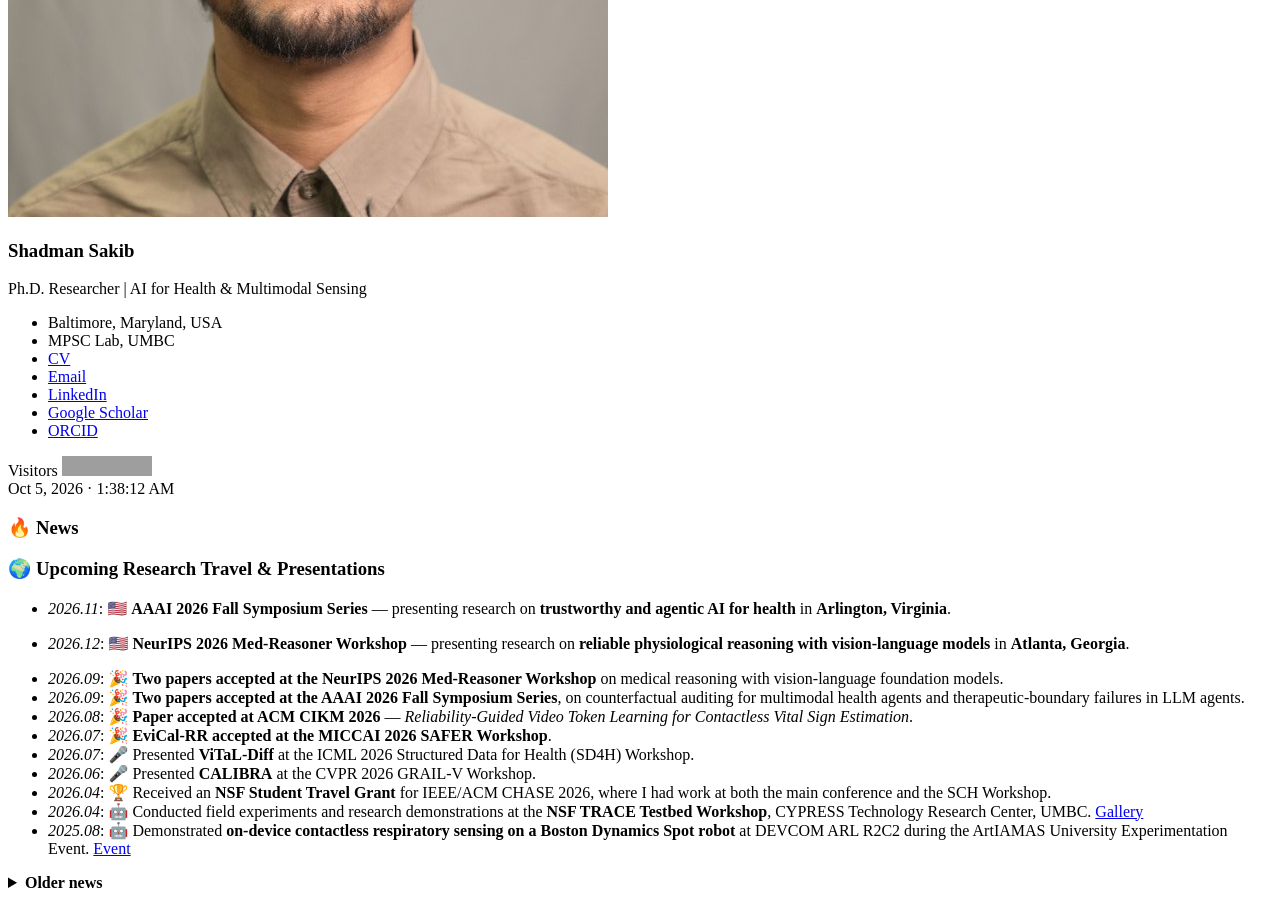
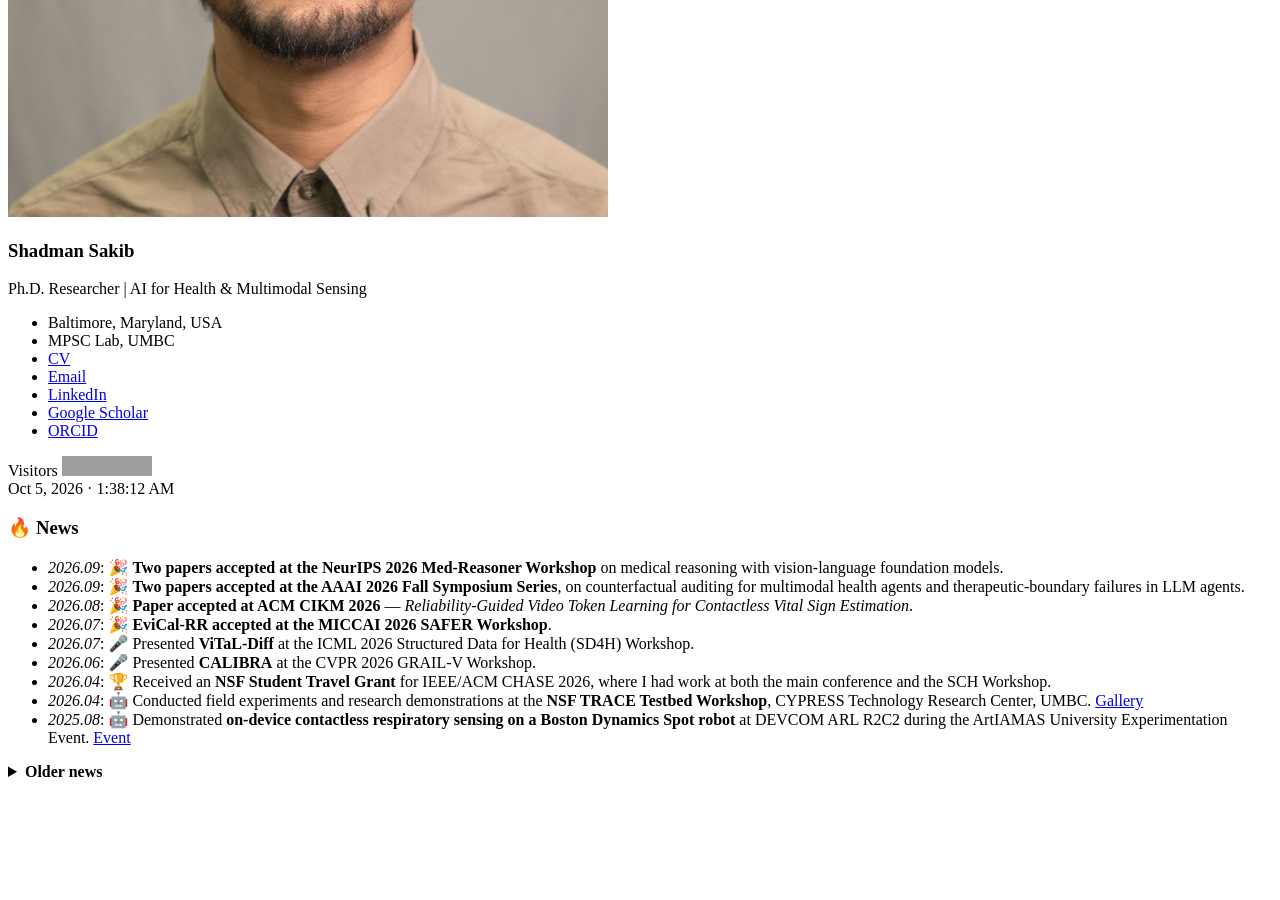
Before and after one commit to sakibshadman/sakibshadman.github.io, a Jekyll site: the page built from _pages/includes/news.md, in a window 1280 px wide and 900 px high, scrolled down 603 px. Built offline with Jekyll 4.4.1, drawn with Linux system fonts in a browser that asks for light colours; our own code applies the rules of GitHub Pages for plain Markdown files; after the commit the page ends 1392 px from its top, so only the background shows below that; grey boxes are pictures that could not be loaded.

Commit message:
Update news.md

```diff
--- a/_pages/includes/news.md
+++ b/_pages/includes/news.md
@@ -1,9 +1,4 @@
 # 🔥 News
-
-### 🌍 Upcoming Research Travel & Presentations
-
-- *2026.11*: 🇺🇸 **AAAI 2026 Fall Symposium Series** — presenting research on **trustworthy and agentic AI for health** in **Arlington, Virginia**.
-- *2026.12*: 🇺🇸 **NeurIPS 2026 Med-Reasoner Workshop** — presenting research on **reliable physiological reasoning with vision-language models** in **Atlanta, Georgia**.
 
 - *2026.09*: 🎉 **Two papers accepted at the NeurIPS 2026 Med-Reasoner Workshop** on medical reasoning with vision-language foundation models.
 - *2026.09*: 🎉 **Two papers accepted at the AAAI 2026 Fall Symposium Series**, on counterfactual auditing for multimodal health agents and therapeutic-boundary failures in LLM agents.
```
